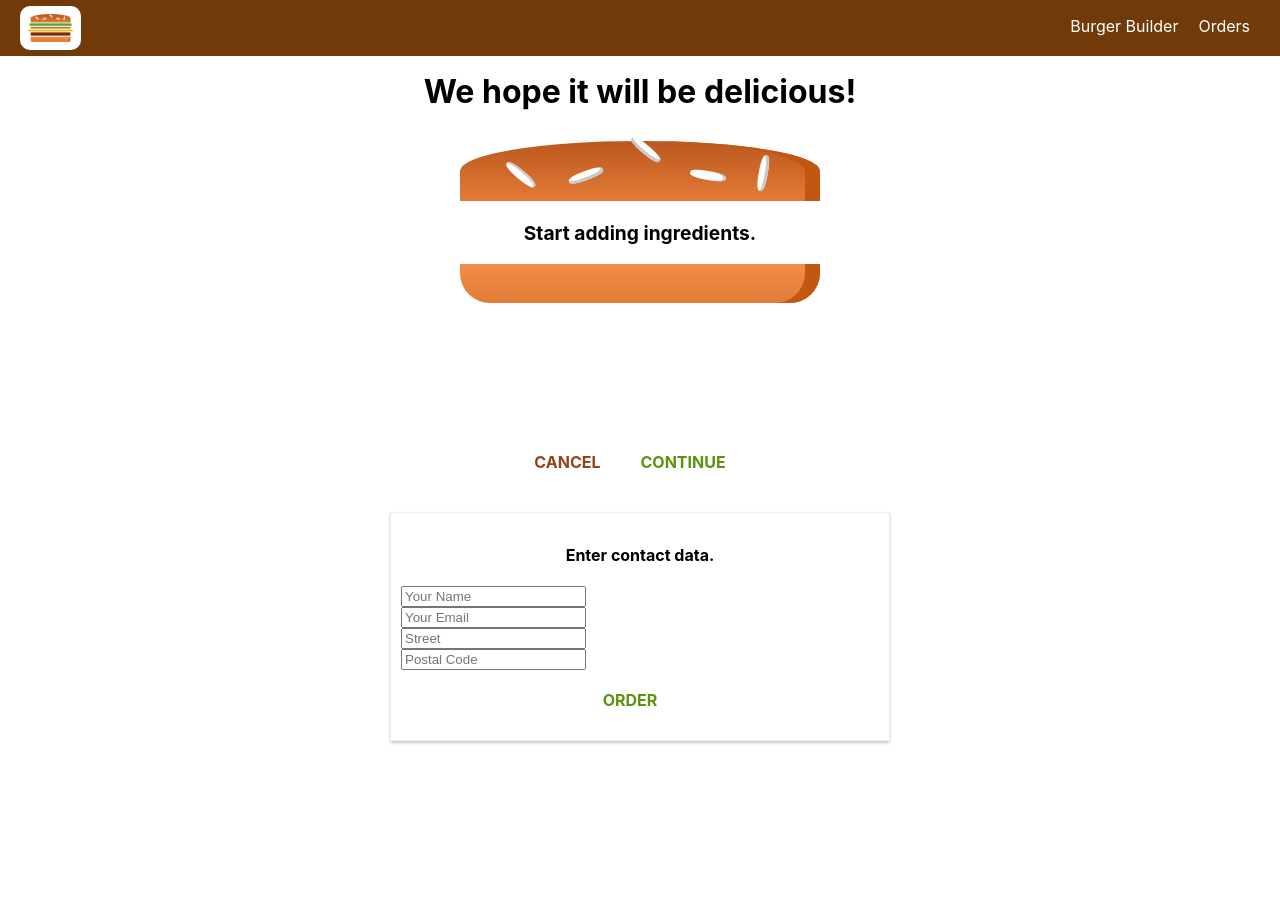
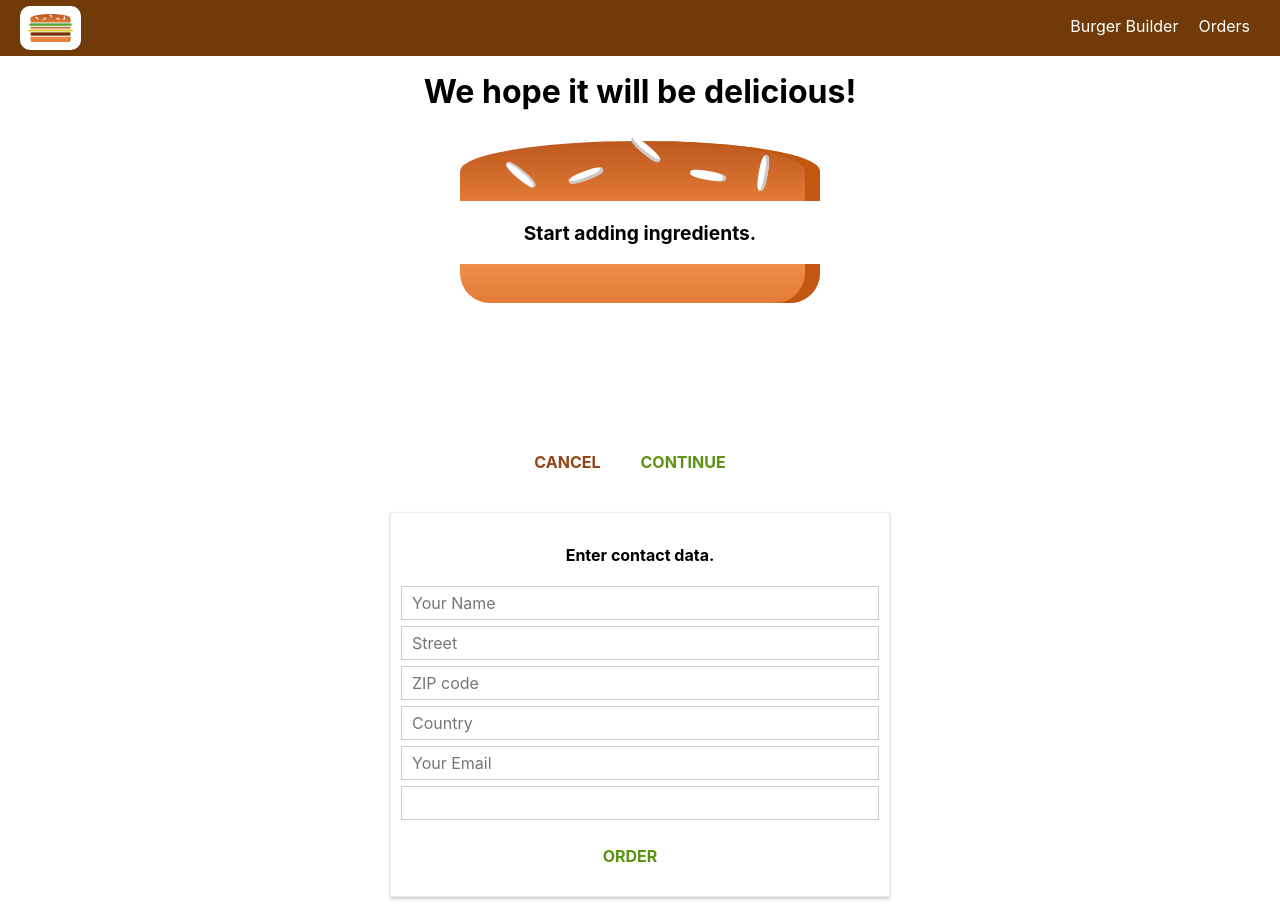
Before and after one commit to piotrdopierala/react-burger, a React (Create React App) app: page /checkout in a window 1280 px wide. Both pictures are taken after a click on the button "CONTINUE". Before the commit the page ends 800 px from the top, so only its background shows below. Built offline with nearby package versions, Linux system fonts and the light colour scheme.

Commit message:
dynamic input element generation in form (contact data)

```diff
--- /dev/null
+++ b/src/components/UI/Input/Input.js
@@ -0,0 +1,35 @@
+import React from 'react';
+import classes from './Input.module.css';
+
+const input = (props) => {
+    let inputElement = null;
+
+    switch (props.elementType) {
+        case ('input'):
+            inputElement = <input
+                className={classes.InputElement}
+                {...props.elementConfig}
+                value={props.value} />;
+            break;
+        case ('textarea'):
+            inputElement = <textarea
+                className={classes.InputElement}
+                {...props.elementConfig}
+                value={props.value} />;
+            break;
+        default:
+            inputElement = <input
+                className={classes.InputElement}
+                {...props.elementConfig}
+                value={props.value} />;
+    }
+
+    return (
+        <div className={classes.input}>
+            <label className={classes.label}>{props.label}</label>
+            {inputElement}
+        </div>
+    );
+}
+
+export default input;
--- /dev/null
+++ b/src/components/UI/Input/Input.module.css
@@ -0,0 +1,28 @@
+.Input {
+    width: 100%;
+    padding: 10px;
+    box-sizing: border-box;
+}
+
+.Label{
+    font-weight: bold;
+    display: block;
+    margin-bottom: 8px;
+}
+
+.InputElement {
+    outline: none;
+    border: 1px solid #ccc;
+    background-color: white;
+    font: inherit;
+    padding: 6px 10px;
+    display: block;
+    width: 100%;
+    box-sizing: border-box;
+    margin-bottom: 6px;
+}
+
+.InputElement:focus {
+    outline: none;
+    background-color: #ccc;
+}
--- a/src/containers/Checkout/ContactData/ContactData.js
+++ b/src/containers/Checkout/ContactData/ContactData.js
@@ -3,57 +3,108 @@ import Button from '../../../components/UI/Button/Button';
 import Spinner from '../../../components/UI/Spinner/Spinner';
 import classes from './ContactData.module.css';
 import axios from '../../../axios-orders';
+import Input from '../../../components/UI/Input/Input';
 
 class contactData extends Component {
     state = {
-        name: '',
-        email: '',
-        address: {
-            street: '',
-            postalCode: ''
+        orderForm: {
+            name: {
+                elementType: 'input',
+                elementConfig: {
+                    type: 'text',
+                    placeholder: 'Your Name'
+                },
+                value: ''
+            },
+            street: {
+                elementType: 'input',
+                elementConfig: {
+                    type: 'text',
+                    placeholder: 'Street'
+                },
+                value: ''
+            },
+            zipCode: {
+                elementType: 'input',
+                elementConfig: {
+                    type: 'text',
+                    placeholder: 'ZIP code'
+                },
+                value: ''
+            },
+            country: {
+                elementType: 'input',
+                elementConfig: {
+                    type: 'text',
+                    placeholder: 'Country'
+                },
+                value: ''
+            },
+            email: {
+                elementType: 'input',
+                elementConfig: {
+                    type: 'email',
+                    placeholder: 'Your Email'
+                },
+                value: ''
+            },
+            deliveryMethod: {
+                elementType: 'select',
+                elementConfig: {
+                    options: [
+                        { value: 'fastest', displayValue: 'Fastest' },
+                        { value: 'cheapest', displayValue: 'Cheapest' }
+                    ]
+                },
+                value: ''
+            }
         },
         loading: false
     }
 
     orderHandler = (event) => {
         event.preventDefault();
-        this.setState({loading:true});
+        this.setState({ loading: true });
         const order = {
             ingredients: this.props.ingredients,
             price: this.props.price,
-            customer: {
-                name: 'Piotr Dopierala',
-                address: {
-                    street: 'Dworcowa 1',
-                    zipCode: '61-000',
-                    country: 'Poland'
-                },
-                email: 'piotr@polska.pl'
-            },
-            deliveryMethod: 'fastest'
         }
 
-        axios.post('saveorder',order)
+        axios.post('saveorder', order)
             .then(response => {
-                this.setState({loading:false});
+                this.setState({ loading: false });
                 this.props.history.push('/');
             })
             .catch(error => {
-                this.setState({loading:false});
+                this.setState({ loading: false });
             })
     }
 
     render() {
+        const formElementsArray=[];
+        for(let key in this.state.orderForm){
+            formElementsArray.push({
+                id: key,
+                config: this.state.orderForm[key]
+            });
+        }
+        console.log(formElementsArray);
         let form = (
-        <form>
-            <input className={classes.Input} type="text" name="name" placeholder="Your Name"/>
-            <input className={classes.Input} type="text" name="email" placeholder="Your Email"/>
-            <input className={classes.Input} type="text" name="street" placeholder="Street"/>
-            <input className={classes.Input} type="text" name="postal" placeholder="Postal Code"/>
-            <Button btnType="Success" clicked={this.orderHandler}>ORDER</Button>
-        </form>);
-        if(this.state.loading){
-            form = <Spinner/>
+            <form>
+
+                {formElementsArray.map(formElement => {
+                    return (
+                        <Input
+                            key={formElement.id}
+                            elementType={formElement.config.elementType}
+                            elementConfig={formElement.config.elementConfig}
+                            value={formElement.config.value}/>
+                    );
+                })}
+                <Button btnType="Success" clicked={this.orderHandler}>ORDER</Button>
+            </form>);
+        if (this.state.loading) {
+            form = <Spinner />
         }
         return (
             <div className={classes.ContactData}>
--- a/src/containers/Checkout/ContactData/ContactData.module.css
+++ b/src/containers/Checkout/ContactData/ContactData.module.css
@@ -8,10 +8,6 @@
     box-sizing: border-box;
 }
 
-.Input {
-    display: block;
-}
-
 @media (min-width: 600px){
     .ContactData{
         width: 500px;
```
